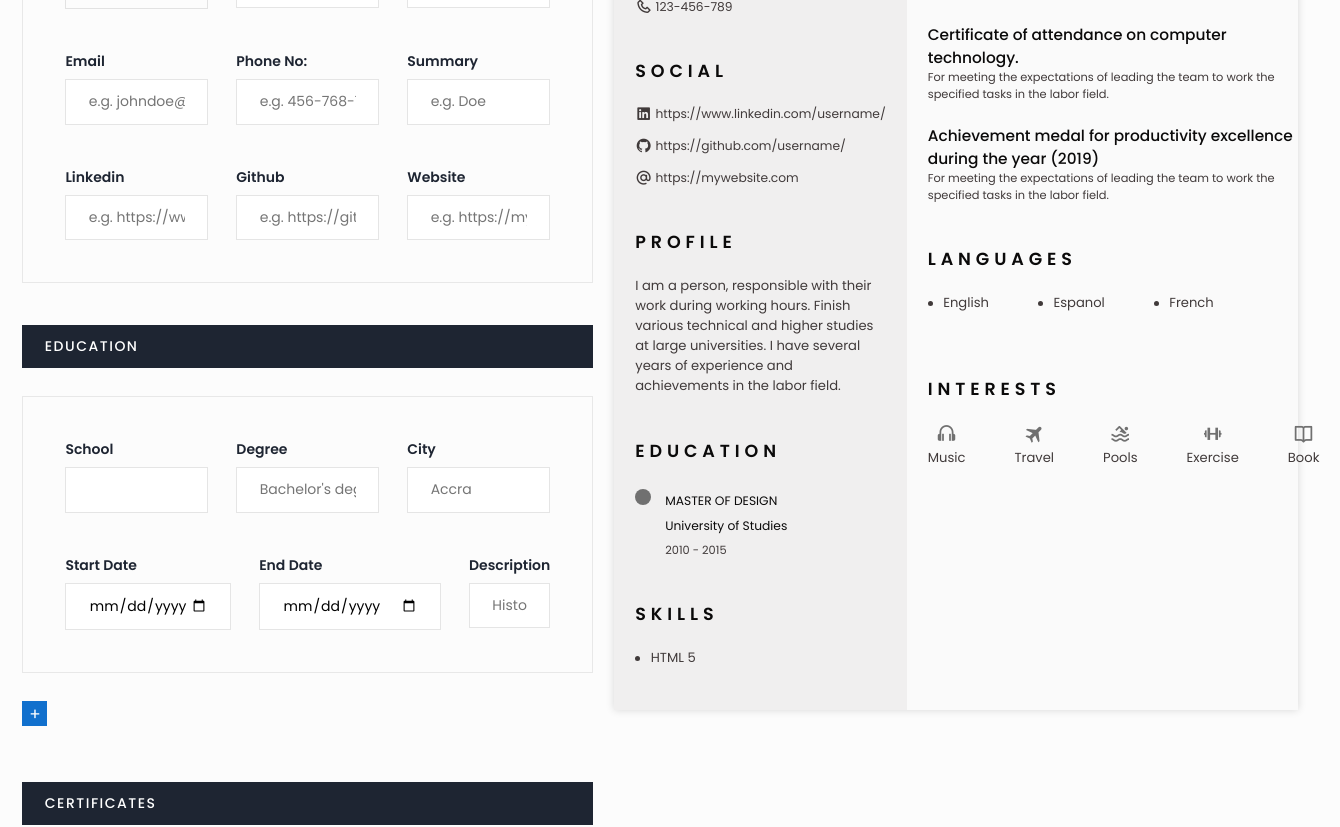
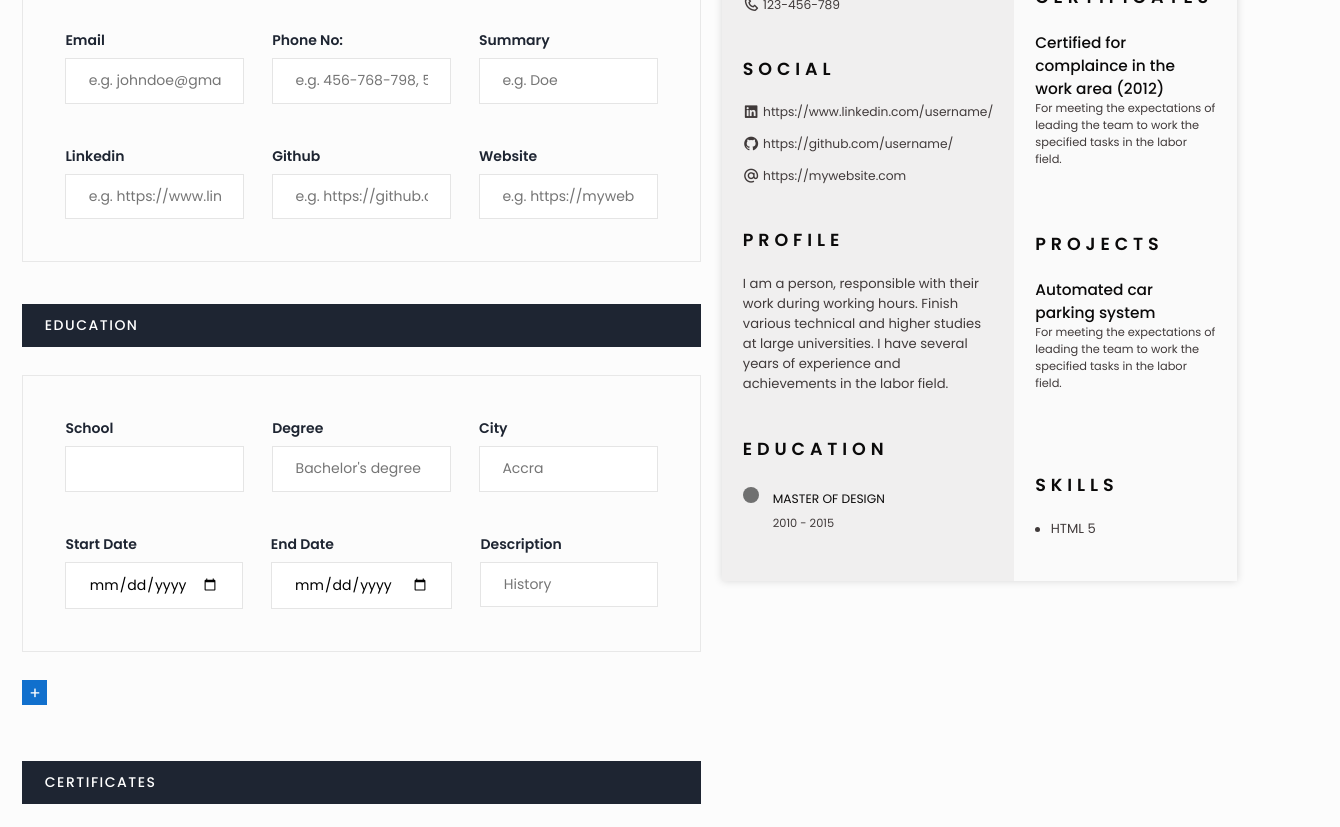
Before and after one commit to Beth-Taiwo/vue-resume-builder, a Vue app: page / in a window 1280 px wide. Shown: the part 480-1307 px from the top of the page, 1340 px wide, since content can reach past the window. Built offline with nearby package versions, Linux system fonts and the light colour scheme.

Commit message:
WIP: preview resume

```diff
--- a/src/components/ResumeForm/index.vue
+++ b/src/components/ResumeForm/index.vue
@@ -1,6 +1,6 @@
 <template>
-  <div class="build-resume">
-    <nav class="navbar bg-white">
+  <div>
+    <nav class="navbar bg-white sticky-container">
       <div class="container">
         <div class="navbar-content">
           <div class="brand-and-toggler">
@@ -11,12 +11,17 @@
           </div>
         </div>
       </div>
+      <div>
+        <button class="preview-icon">
+          <img src="/src/assets/img/icons8-eye.png" alt="eye_image" class="navbar-brand-icon" />
+        </button>
+      </div>
     </nav>
 
     <section id="about-sc" class="">
       <div class="container">
         <!-- form -->
-        <div class="about-cnt">
+        <div class="build-resume">
           <form action="" class="cv-form" id="cv-form">
             <div class="cv-form-blk">
               <div class="cv-form-row-title">
@@ -548,25 +553,12 @@
         </div>
         <!-- resume preview -->
         <div class="cv-form-blk">
-          <div class="sticky-container">
+          <div class="sticky-container sticky-resume">
             <PreviewResume />
           </div>
         </div>
       </div>
     </section>
-
-    <section class="preview-btn-sc">
-      <div class="container">
-        <button type="button" class="print-btn btn btn-primary" onclick="previewCV()">
-          Preview
-        </button>
-      </div>
-    </section>
-
-    <!-- custom js -->
-    <!-- <script src="assets/js/script.js"></script> -->
-    <!-- app js -->
-    <!-- <script src="assets/js/app.js"></script> -->
   </div>
 </template>
 
--- a/src/components/resumePreview/index.vue
+++ b/src/components/resumePreview/index.vue
@@ -7,7 +7,7 @@
         <!--========== HOME ==========-->
         <section class="home" id="home">
           <div class="home__container section bd-grid">
-            <div class="home__data bd-grid" style="border: 1px solid red">
+            <div class="home__data bd-grid">
               <img
                 v-if="userData.avatar"
                 :src="userData.avatar"
@@ -117,9 +117,9 @@
                       : 'MASTER OF DESIGN'
                   }}
                 </p>
-                <span class="education__studies">{{
+                <!-- <span class="education__studies">{{
                   item.edu_city ? item.edu_city : 'University of Studies'
-                }}</span>
+                }}</span> -->
                 <span class="education__year">{{
                   item.edu_start_date
                     ? formatString(item.edu_start_date, item.edu_graduation_date)
@@ -127,19 +127,6 @@
                 }}</span>
               </div>
             </div>
-          </div>
-        </section>
-
-        <!--========== SKILLS  ==========-->
-        <section class="skills section" id="skills">
-          <h2 class="section-title">Skills</h2>
-
-          <div class="skills__content bd-grid">
-            <ul v-for="(item, index) in userData.skills" :key="index" class="skills__data">
-              <li class="skills__name">
-                <span class="skills__circle"></span>{{ item.skill ? item.skill : 'HTML 5' }}
-              </li>
-            </ul>
           </div>
         </section>
       </div>
@@ -185,6 +172,7 @@
                   }}
                 </p>
               </div>
+
             </div>
           </div>
         </section>
@@ -194,7 +182,13 @@
           <h2 class="section-title">Certificates</h2>
 
           <div class="certificate__container bd-grid">
-            <div class="certificate__content">
+            <div
+              v-if="
+                !userData.achievements[0].achieve_description ||
+                !userData.achievements[0].achieve_title
+              "
+              class="certificate__content"
+            >
               <h3 class="certificate__title">Certified for complaince in the work area (2012)</h3>
               <p class="certificate__description">
                 For meeting the expectations of leading the team to work the specified tasks in the
@@ -202,29 +196,71 @@
               </p>
             </div>
 
-            <div class="certificate__content">
-              <h3 class="certificate__title">Certificate of attendance on computer technology.</h3>
+            <div
+              v-for="(item, index) in userData.achievements"
+              :key="index"
+              class="certificate__content"
+            >
+              <h3 class="certificate__title">{{ item.achieve_title }}</h3>
               <p class="certificate__description">
+                {{ item.achieve_description }}
+              </p>
+            </div>
+          </div>
+        </section>
+
+        <!--========== PROJECTS ==========-->
+        <section class="certificate section" id="projects">
+          <h2 class="section-title">Projects</h2>
+
+          <div class="project__container bd-grid">
+            <div
+              v-if="
+                !userData.projects[0].proj_title
+              "
+              class="project__content"
+            >
+              <h3 class="project__title">Automated car parking system</h3>
+              <p class="project__description">
                 For meeting the expectations of leading the team to work the specified tasks in the
                 labor field.
               </p>
             </div>
 
-            <div class="certificate__content">
-              <h3 class="certificate__title">
-                Achievement medal for productivity excellence during the year (2019)
-              </h3>
-              <p class="certificate__description">
-                For meeting the expectations of leading the team to work the specified tasks in the
-                labor field.
+            <div
+              v-for="(item, index) in userData.projects"
+              :key="index"
+              class="project__content"
+            >
+              <h3 class="project__title">{{ item.proj_title }}</h3>
+              <p>
+                {{ item.proj_description }}
+              </p>
+              <p class="project__description">
+                <a href="item.proj_link" class="social__link">{{item.proj_link}}</a>
               </p>
             </div>
           </div>
         </section>
 
+        <!--========== SKILLS  ==========-->
+        <section class="skills section" id="skills">
+          <h2 class="section-title">Skills</h2>
+
+          <div class="skills__content bd-grid">
+            <ul v-if="!userData.skills[0].skill" class="skills__data">
+              <li class="skills__name"><span class="skills__circle"></span>HTML 5</li>
+            </ul>
+            <ul v-for="(item, index) in userData.skills" :key="index" class="skills__data">
+              <li class="skills__name">
+                <span v-if="item.skill" class="skills__circle"></span>{{ item.skill }}
+              </li>
+            </ul>
+          </div>
+        </section>
 
         <!--========== LANGUAGES ==========-->
-        <section class="languages section">
+        <!-- <section class="languages section">
           <h2 class="section-title">languages</h2>
 
           <div class="languages__container">
@@ -234,35 +270,7 @@
               <li class="languages__name"><span class="languages__circle"></span>French</li>
             </ul>
           </div>
-        </section>
-
-        <!--========== INTERESTS ==========-->
-        <section class="interests section">
-          <h2 class="section-title">Interests</h2>
-
-          <div class="interests__container bd-grid">
-            <div class="interests__content">
-              <i class="bx bx-headphone interests__icon"></i>
-              <span class="interests__name">Music</span>
-            </div>
-            <div class="interests__content">
-              <i class="bx bxs-plane-alt interests__icon"></i>
-              <span class="interests__name">Travel</span>
-            </div>
-            <div class="interests__content">
-              <i class="bx bx-swim interests__icon"></i>
-              <span class="interests__name">Pools</span>
-            </div>
-            <div class="interests__content">
-              <i class="bx bx-dumbbell interests__icon"></i>
-              <span class="interests__name">Exercise</span>
-            </div>
-            <div class="interests__content">
-              <i class="bx bx-book-open interests__icon"></i>
-              <span class="interests__name">Book</span>
-            </div>
-          </div>
-        </section>
+        </section> -->
       </div>
     </div>
   </main>
```
Also changed, not shown: src/assets/img/icons8-eye.png (added).
